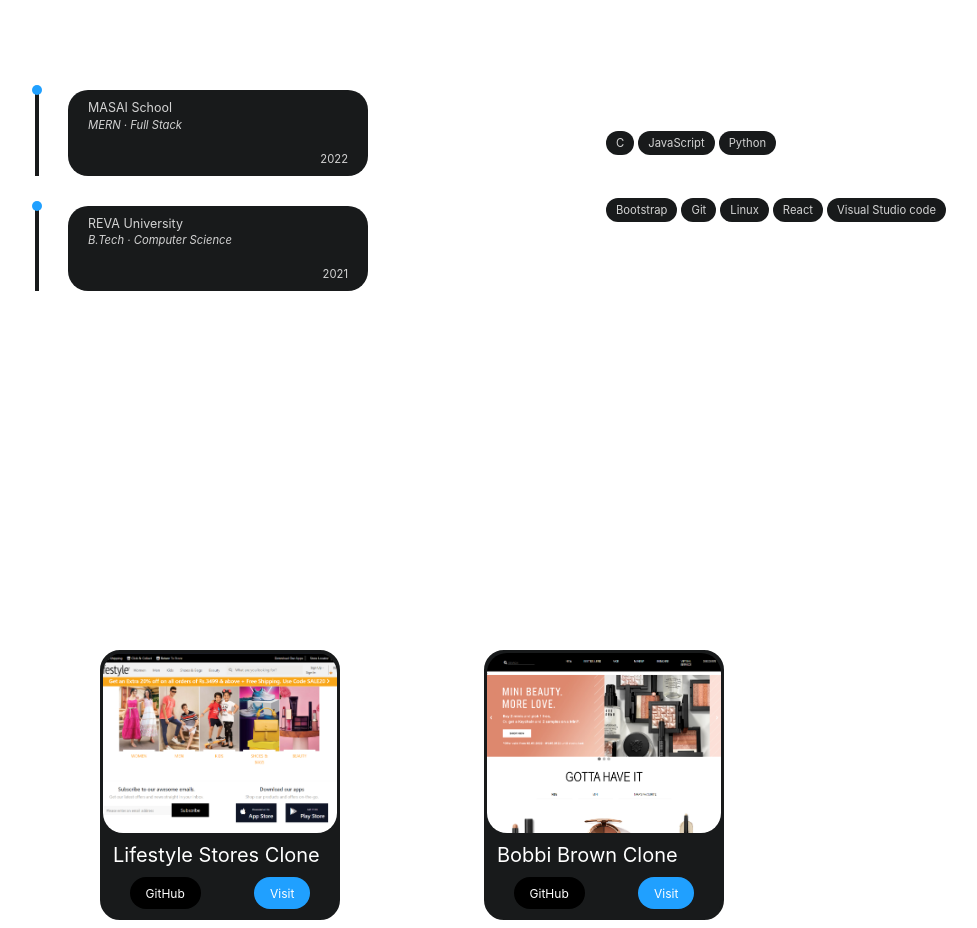
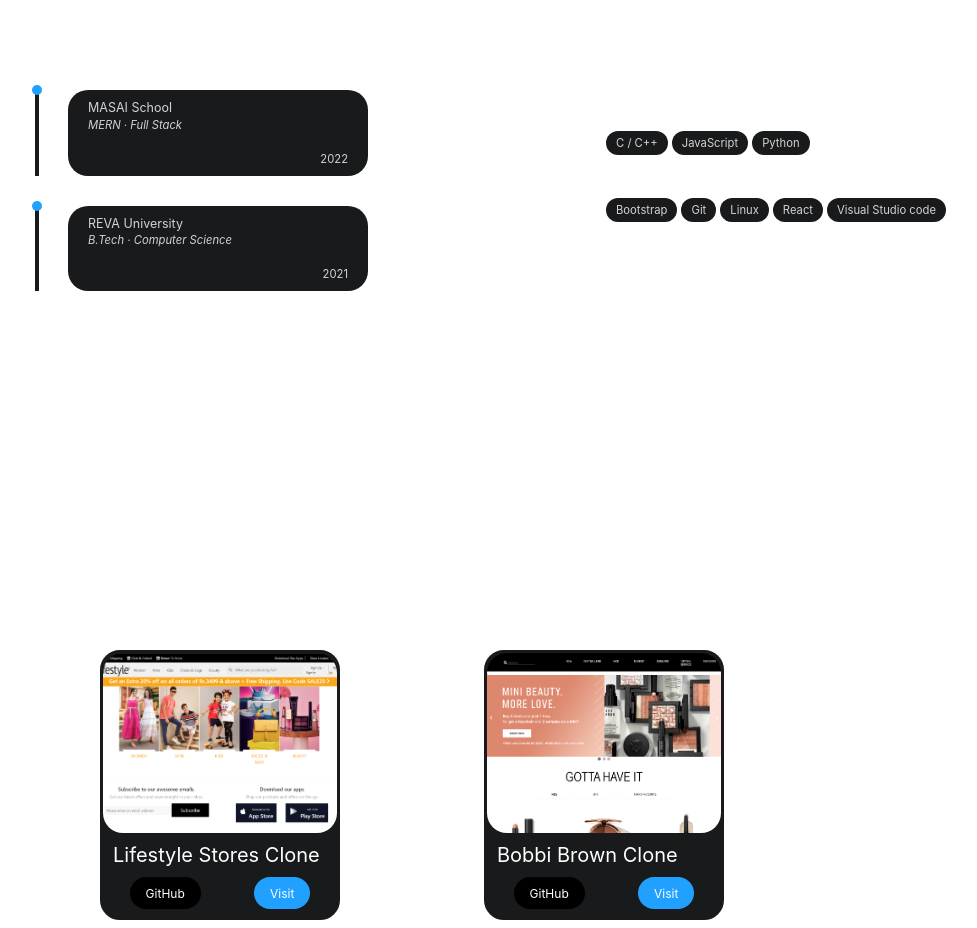
Before and after one commit to G-LalithSai/portfolio, a plain HTML site: page index.html in a window 1280 px wide. Shown: the part 1100-2028 px from the top of the page, without its empty margins (36-1013 px from the left). Drawn offline with Linux system fonts and the light colour scheme; files whose address does not match are found by name.

Commit message:
Portfolio v1.2

```diff
--- a/index.html
+++ b/index.html
@@ -164,7 +164,7 @@
             <div class="about-timeline">
               <div class="skills-title">Languages</div>
               <div class="skills-content">
-                <div class="skills-tile">C</div>
+                <div class="skills-tile">C / C++</div>
                 <div class="skills-tile">JavaScript</div>
                 <div class="skills-tile">Python</div>
               </div>
```
